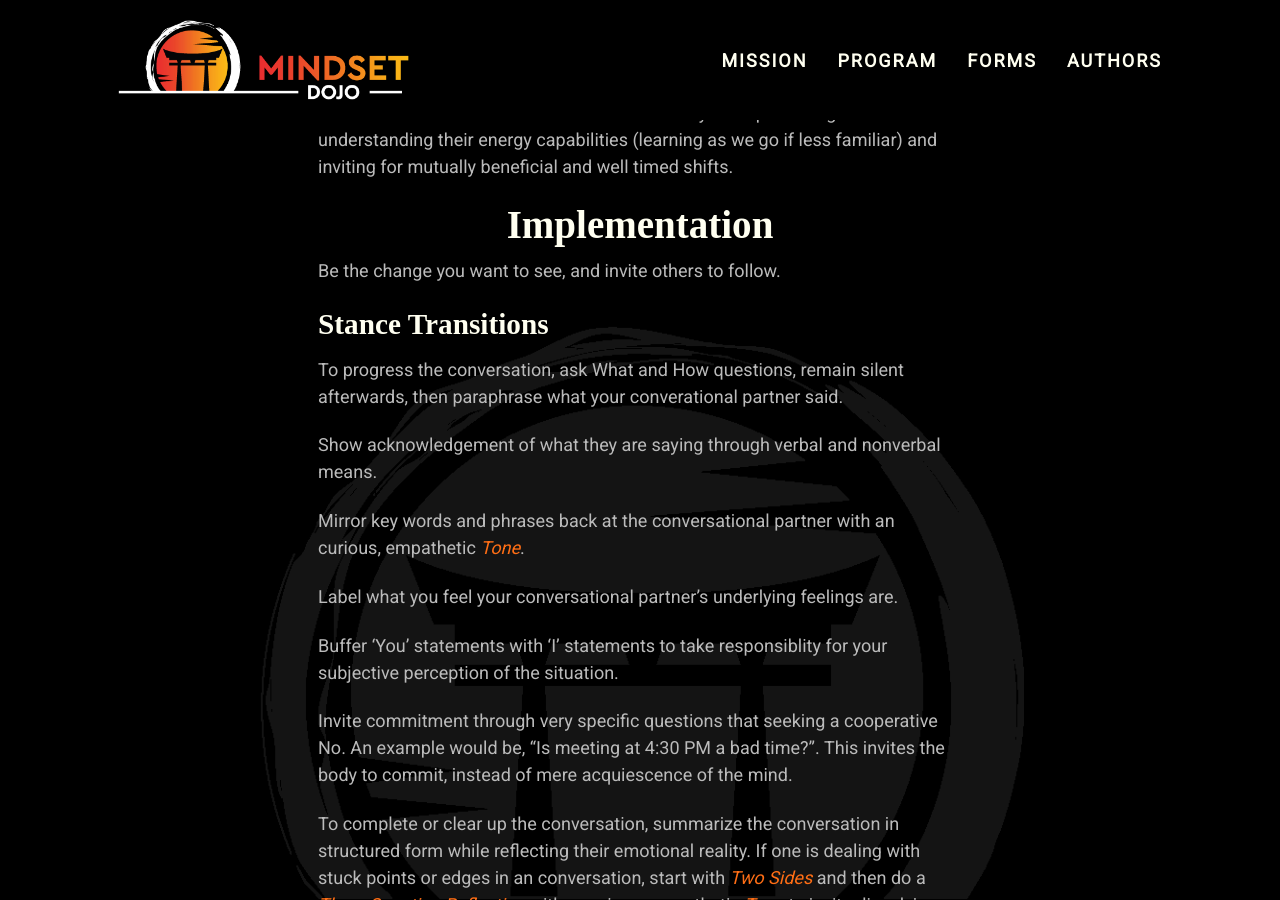
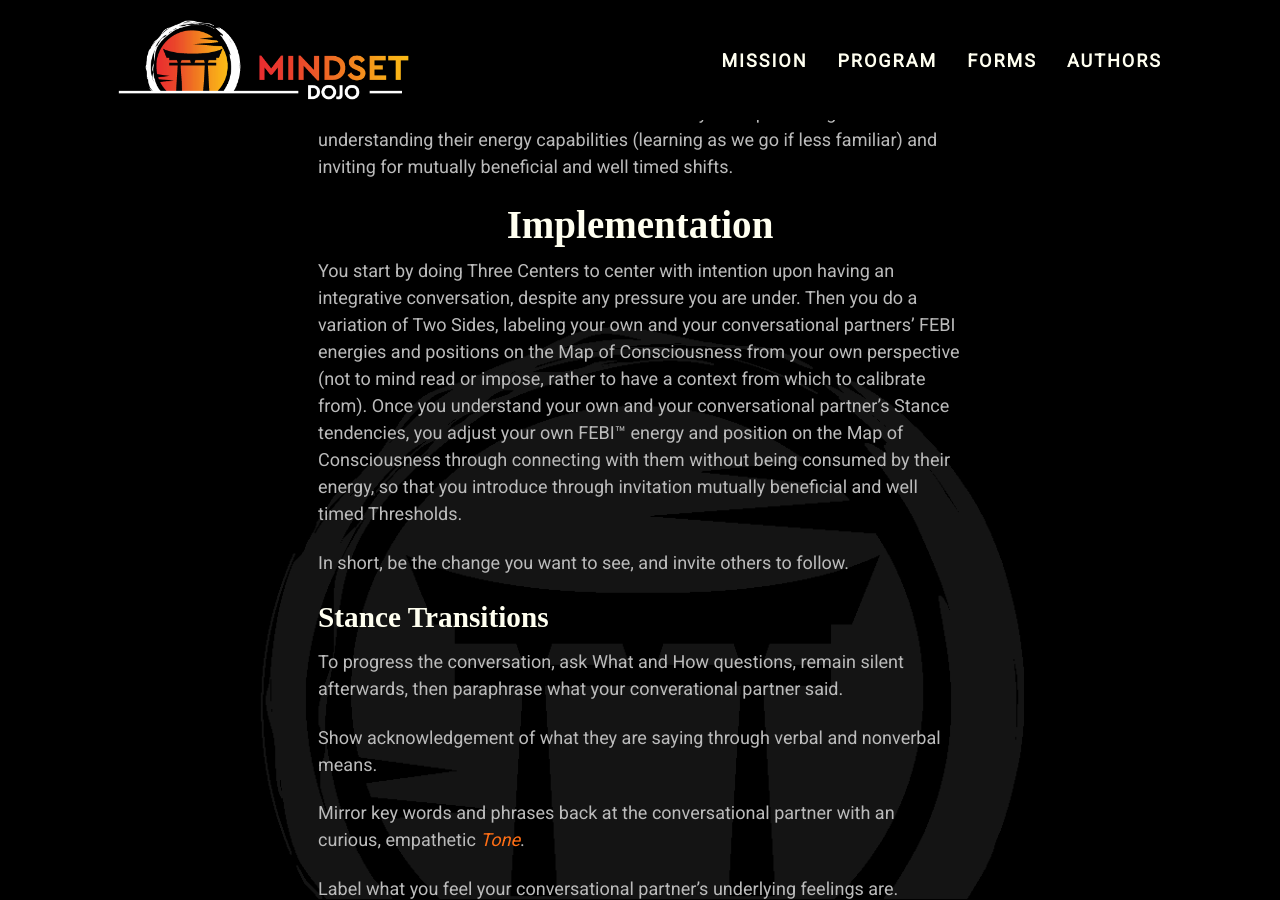
Before and after one commit to mindset-dojo/mindset-dojo.github.io, a Jekyll site: the page built from _forms/stance.md, in a window 1280 px wide and 900 px high, scrolled down 452 px. Built offline with Jekyll 4.4.1, drawn with Linux system fonts in a browser that asks for light colours; some web fonts are replaced.

Commit message:
fix(stance): re-add full intro implementation section.

```diff
--- a/_forms/stance.md
+++ b/_forms/stance.md
@@ -20,7 +20,9 @@
 
 ## Implementation
 
-Be the change you want to see, and invite others to follow.
+You start by doing Three Centers to center with intention upon having an integrative conversation, despite any pressure you are under. Then you do a variation of Two Sides, labeling your own and your conversational partners' FEBI energies and positions on the Map of Consciousness from your own perspective (not to mind read or impose, rather to have a context from which to calibrate from). Once you understand your own and your conversational partner's Stance tendencies, you adjust your own FEBI™ energy and position on the Map of Consciousness through connecting with them without being consumed by their energy, so that you introduce through invitation mutually beneficial and well timed Thresholds.
+
+In short, be the change you want to see, and invite others to follow.
 
 ### Stance Transitions
 
```
